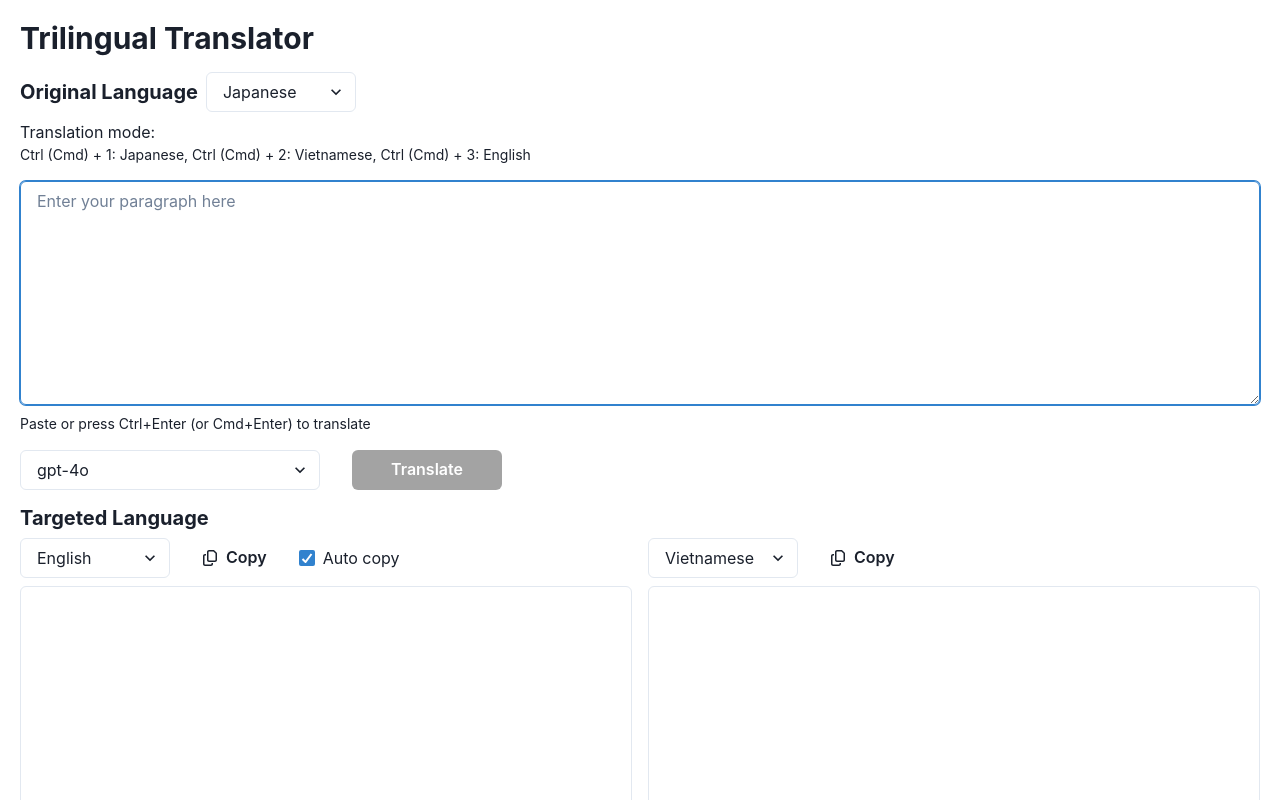
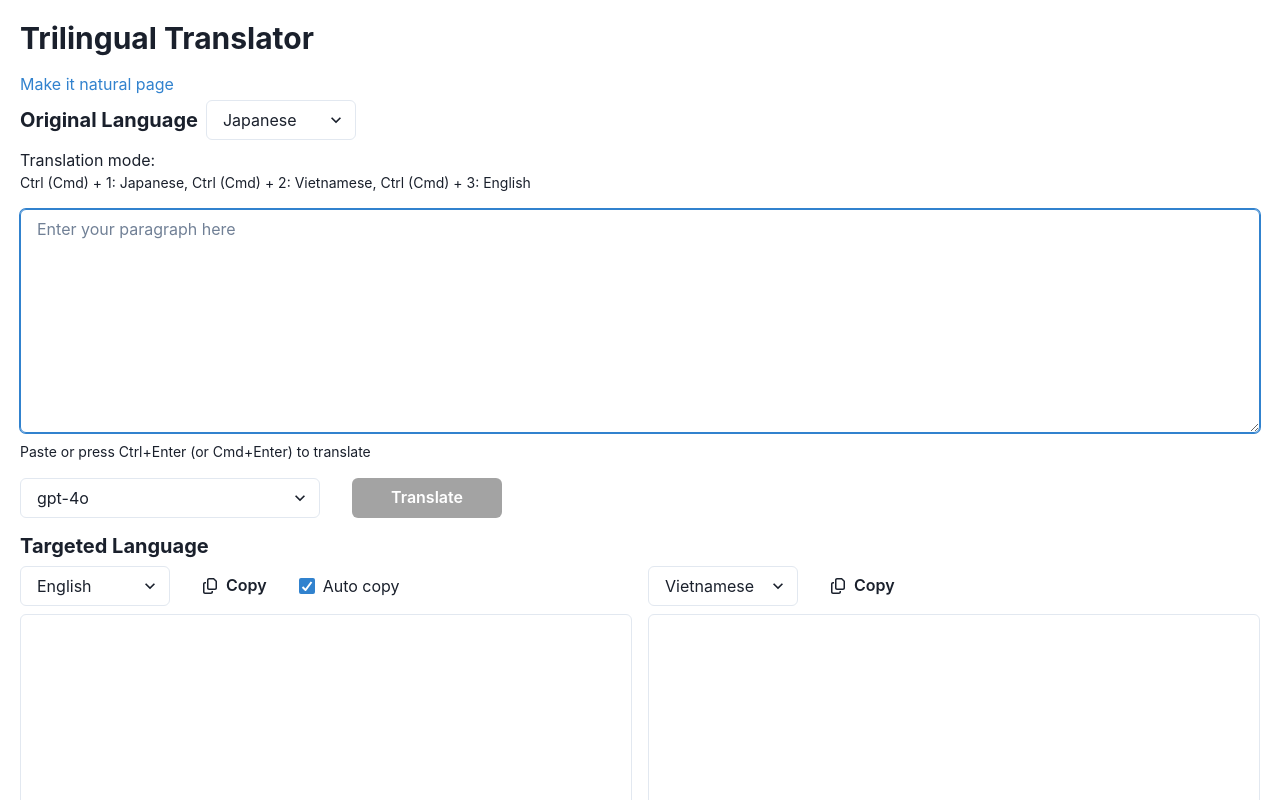
Before and after one commit to LeHoangTuanbk/trilingual-translation, a Next.js app: page / in a window 1280 px wide. Shown: the top 800 px of the page. Built offline with nearby package versions, Linux system fonts and the light colour scheme.

Commit message:
Update: Refer links

```diff
--- a/src/app/page.tsx
+++ b/src/app/page.tsx
@@ -1,7 +1,20 @@
 import { TranslationContainer } from "@/features";
-
+import { Box, Link, Heading } from "@chakra-ui/react";
+import NextLink from "next/link";
 const Home = () => {
-  return <TranslationContainer />;
+  return (
+    <Box p="5">
+      <Heading as="h1" size="lg" mb="4">
+        Trilingual Translator
+      </Heading>
+      <Box mb="1">
+        <Link as={NextLink} href="/make-it-natural" color="blue.500">
+          Make it natural page
+        </Link>
+      </Box>
+      <TranslationContainer />
+    </Box>
+  );
 };
 
 export default Home;
--- a/src/features/translation/ui/translation.tsx
+++ b/src/features/translation/ui/translation.tsx
@@ -4,7 +4,6 @@ import {
   Textarea,
   Select,
   Text,
-  Link,
   Heading,
   Flex,
   Stack,
@@ -23,7 +22,7 @@ import { Languages, TranslationModeKeysType } from "@/utils";
 import type { TranslationFormValues } from "@/features/translation/api";
 import { FaRegCopy, FaCheck } from "react-icons/fa6";
 import { TranslationMode } from "@/utils";
-
+import NextLink from "next/link";
 type TranslationPresenterProps = {
   register: UseFormRegister<TranslationFormValues>;
   errors: FieldErrors<TranslationFormValues>;
@@ -110,12 +109,7 @@ export const Translation = ({
   }
 
   return (
-    <Box padding="5">
     <form onSubmit={onSubmit}>
-        <Heading as="h1" size="lg" mb="4">
-          Trilingual Translator
-        </Heading>
-
       <Heading as="h2" size="md" mb="2" w="100%">
         <Box display="flex" alignItems="center" gap="2">
           <Text>Original Language</Text>
@@ -294,6 +288,5 @@ export const Translation = ({
         </Box>
       </Flex>
     </form>
-    </Box>
   );
 };
```
Also changed, not shown: src/app/make-it-natural/page.tsx (+7 -1 lines), src/features/make-it-natural/ui/make-it-natural.tsx (+6 -8 lines). Lines whose indentation alone changed are shown as unchanged.
